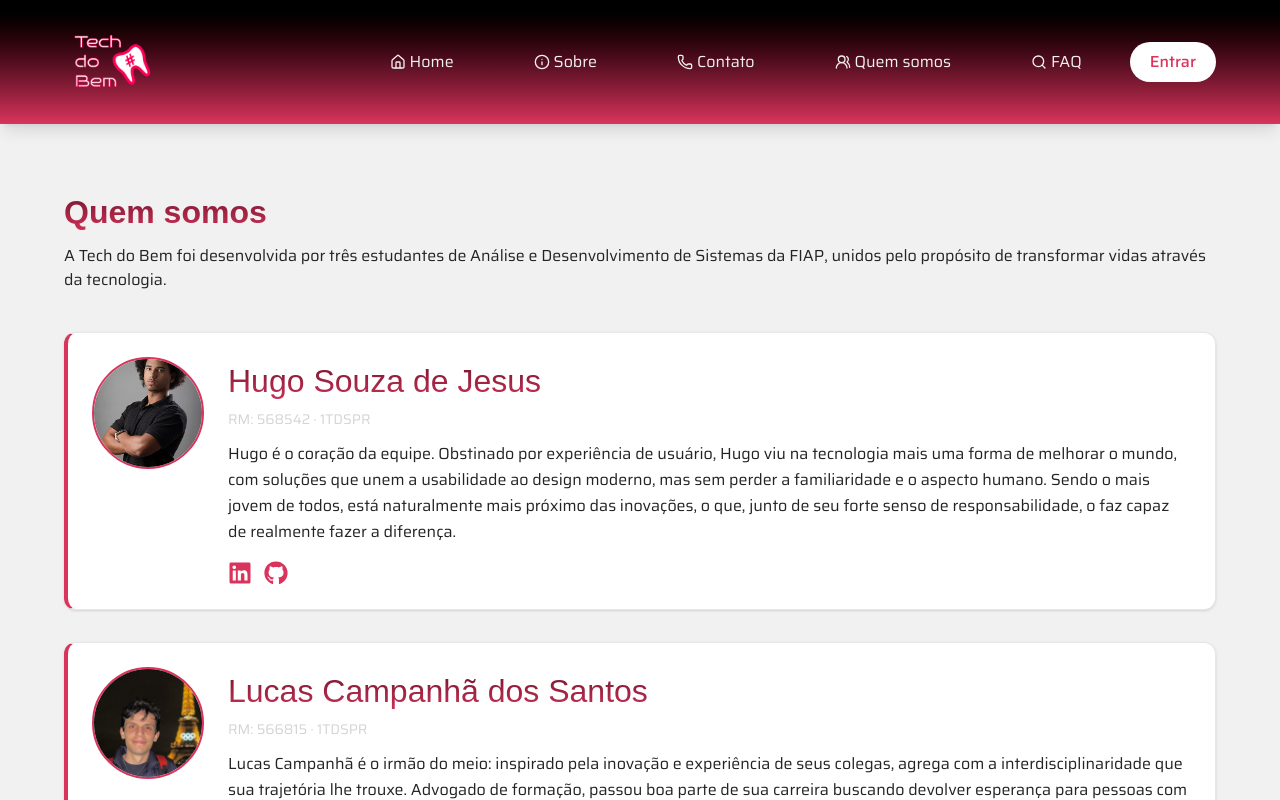
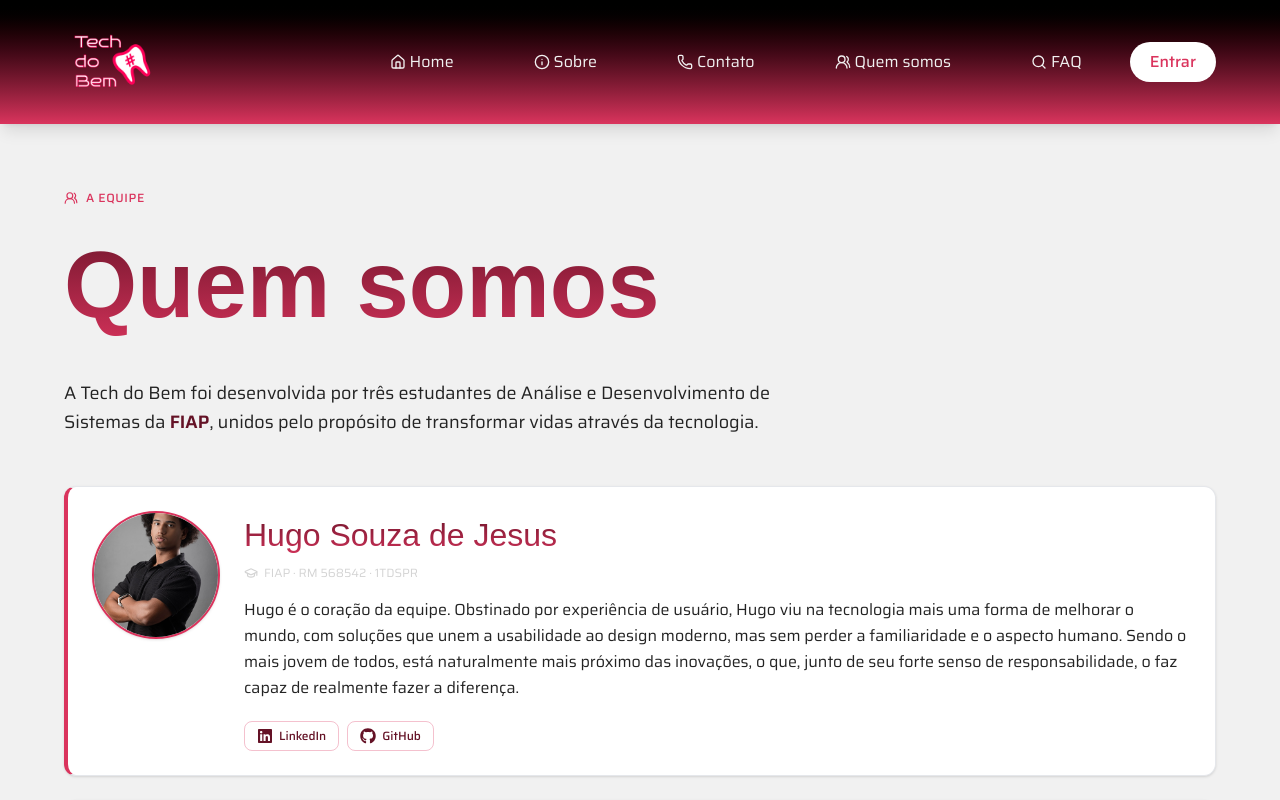
Before and after one commit to Tech-do-Bem-FIAP/Frontend, a React (Vite) app: page /who in a window 1280 px wide. Shown: the top 800 px of the page. Built offline with nearby package versions, Linux system fonts and the light colour scheme; no server answers; a web font is replaced by a local one.

Commit message:
feat(public): polimento dos cards de bio em Who

```diff
--- a/src/components/Biography/Biography.tsx
+++ b/src/components/Biography/Biography.tsx
@@ -1,4 +1,5 @@
 import { FaGithub, FaLinkedin } from "react-icons/fa";
+import { GraduationCap } from "lucide-react";
 
 interface BiographyProps {
   src: string;
@@ -22,38 +23,41 @@ export const Biography = ({
   github,
 }: BiographyProps) => {
   return (
-    <section className="mb-8 bg-white border border-gray-200 border-l-4 border-l-(--brand-primary) rounded-xl shadow-sm p-6 flex flex-col sm:flex-row gap-6">
-      <div className="shrink-0">
+    <section className="mb-6 bg-white border border-gray-200 border-l-4 border-l-(--brand-primary) rounded-xl shadow-sm hover:shadow-md hover:border-l-(--brand-secondary) transition-all p-6 flex flex-col sm:flex-row gap-6">
+      <div className="shrink-0 flex sm:block justify-center">
         <img
-          className="w-28 h-28 rounded-full object-cover border-2 border-(--brand-primary)"
+          className="w-32 h-32 rounded-full object-cover border-2 border-(--brand-primary) shadow-sm"
           src={src}
           alt={alt}
         />
       </div>
       <div className="flex-1">
         <h2 className="title3 mb-1">{aluno}</h2>
-        <p className="text-sm text-(--text-secondary-color) mb-3">
-          RM: {rm} · {turma}
+        <p className="text-xs text-(--text-secondary-color) mb-4 inline-flex items-center gap-1.5">
+          <GraduationCap className="w-3.5 h-3.5" />
+          FIAP · RM {rm} · {turma}
         </p>
-        <p className="text-base text-(--text-color) leading-relaxed mb-4">
+        <p className="text-base text-(--text-color) leading-relaxed mb-5">
           {desc}
         </p>
-        <div className="flex gap-3">
+        <div className="flex flex-wrap gap-2">
           <a
             href={linkedin}
             target="_blank"
             rel="noopener noreferrer"
-            className="text-(--brand-primary) hover:text-(--brand-secondary) transition-colors"
+            className="inline-flex items-center gap-1.5 text-xs font-medium px-3 py-1.5 rounded-lg border border-(--brand-primary)/30 text-(--brand-secondary) hover:bg-(--brand-tertiary) transition-colors"
           >
-            <FaLinkedin className="w-6 h-6" />
+            <FaLinkedin className="w-4 h-4" />
+            LinkedIn
           </a>
           <a
             href={github}
             target="_blank"
             rel="noopener noreferrer"
-            className="text-(--brand-primary) hover:text-(--brand-secondary) transition-colors"
+            className="inline-flex items-center gap-1.5 text-xs font-medium px-3 py-1.5 rounded-lg border border-(--brand-primary)/30 text-(--brand-secondary) hover:bg-(--brand-tertiary) transition-colors"
           >
-            <FaGithub className="w-6 h-6" />
+            <FaGithub className="w-4 h-4" />
+            GitHub
           </a>
         </div>
       </div>
--- a/src/pages/Who/Who.tsx
+++ b/src/pages/Who/Who.tsx
@@ -1,3 +1,4 @@
+import { Users2 } from "lucide-react";
 import { Footer } from "../../components/Footer/Footer";
 import { Header } from "../../components/Header/Header";
 import hugo from "../../assets/fotoHugo.png";
@@ -12,11 +13,16 @@ function Who() {
 
       <main className="bg-(--brand-tertiary) min-h-screen">
         <section className="container_page py-16">
-          <h1 className="title3 font-bold mb-2">Quem somos</h1>
-          <p className="text-(--text-color) mb-10">
+          <p className="text-xs font-medium uppercase tracking-wider text-(--brand-primary) mb-2 inline-flex items-center gap-2">
+            <Users2 className="w-3.5 h-3.5" />
+            A equipe
+          </p>
+          <h1 className="title font-bold mb-6">Quem somos</h1>
+          <p className="text-lg text-(--text-color) leading-relaxed max-w-3xl mb-12">
             A Tech do Bem foi desenvolvida por três estudantes de Análise e
-            Desenvolvimento de Sistemas da FIAP, unidos pelo propósito de
-            transformar vidas através da tecnologia.
+            Desenvolvimento de Sistemas da{" "}
+            <span className="font-semibold text-(--brand-secondary)">FIAP</span>
+            , unidos pelo propósito de transformar vidas através da tecnologia.
           </p>
 
           <Biography
```
